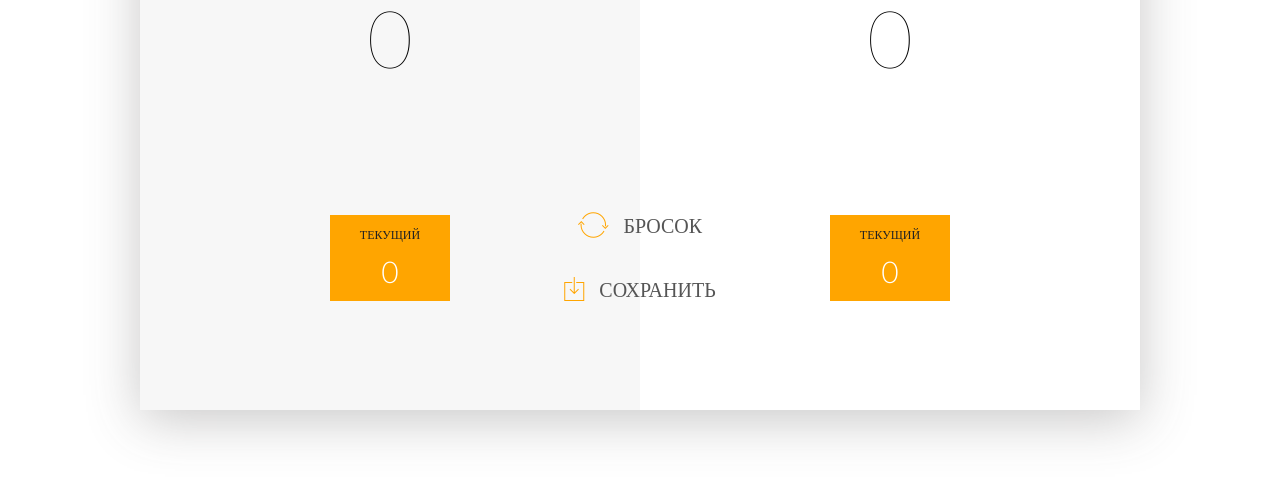
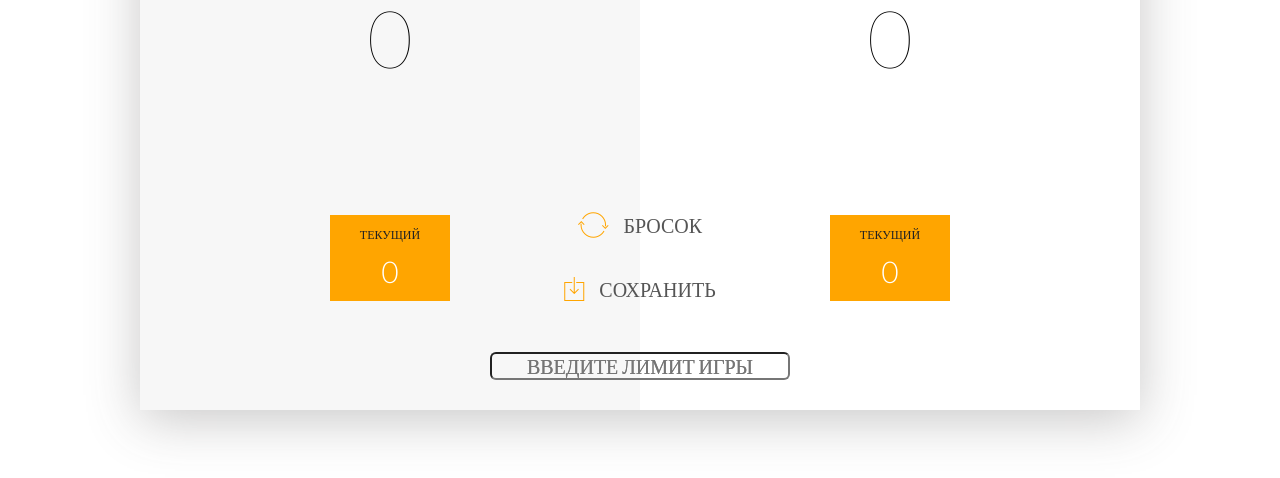
Before and after one commit to TarasKorsak/JS_school_Homework3, a plain HTML site: page index.html in a window 1280 px wide. Shown: the part 290-768 px from the top of the page. Drawn offline with nearby package versions, Linux system fonts and the light colour scheme.

Commit message:
Task3 is done: Input field is added for entering limit of the game

```diff
--- a/app.js
+++ b/app.js
@@ -14,6 +14,8 @@ const RESET_VALUE = 2;
 let scores = [0, 0];
 let activePlayer = 0;
 let current = 0;
+let limitElement = document.getElementById("limitInput");
+let limitValue = 0;
 const diceElement1 = document.querySelector('.dice1');
 const diceElement2 = document.querySelector('.dice2');
 
@@ -50,7 +52,7 @@ document.querySelector('.btn-roll').addEventListener('click', function() {
     current += total;
     document.getElementById('current-'+activePlayer).textContent = current;
 
-    if (scores[activePlayer] + current >= 20) {
+    if (scores[activePlayer] + current >= (limitValue ? +limitValue : 100)) {
       alert(`ИГРОК ${activePlayer + 1} ВЫИГРАЛ!!!`);
     }
 
@@ -78,3 +80,7 @@ document.querySelector('.btn-hold').addEventListener('click', function() {
 document.querySelector('.btn-new').addEventListener('click', function() {
   initGame();
 });
+
+limitElement.addEventListener('change', function() {
+	limitValue = this.value;
+});
--- a/index.html
+++ b/index.html
@@ -34,7 +34,8 @@
             <button class="btn-hold"><i class="ion-ios-download-outline"></i>Сохранить</button>
 
             <img src="dice-5.png" alt="Dice" class="dice dice1">
-            <img src="dice-5.png" alt="Dice" class="dice dice2">
+						<img src="dice-5.png" alt="Dice" class="dice dice2">
+						<input type="text" placeholder="Введите лимит игры" value"" id="limitInput">
         </div>
 
         <script src="app.js"></script>
--- a/style.css
+++ b/style.css
@@ -155,3 +155,26 @@ i {
 
 .winner { background-color: #f7f7f7; }
 .winner .player-name { font-weight: 300; color: #EB4D4D; }
+
+input {
+	position: absolute;
+	width: 300px;
+	left: 50%;
+	bottom: 5%;
+	transform: translateX(-50%);
+	color: transparent;
+	background: transparent;
+	text-shadow: 0 0 0 gray;
+	border-radius: 6px;
+	font-family: Lato;
+	font-size: 20px;
+	text-transform: uppercase;
+	cursor: pointer;
+	font-weight: 300;
+	text-align: center;
+}
+
+input:focus {
+	outline: none;
+	cursor: default;
+}
```
